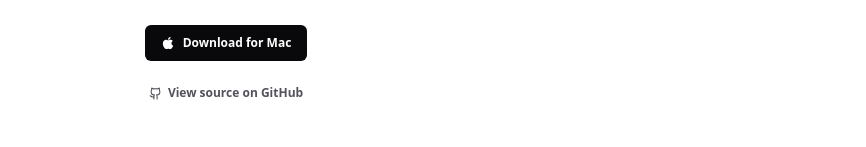
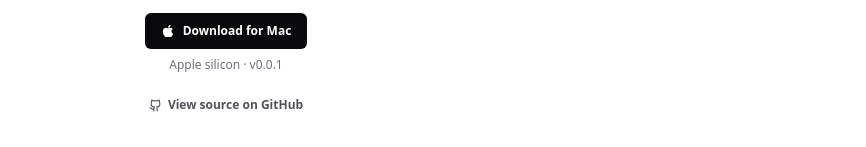
Before and after one commit to scasolari/pdv-martial, a Next.js app: page / in a window 1280 px wide. Shown: the part 417-564 px from the top of the page, without its empty margins (414-1280 px from the left). Built offline with nearby package versions, Linux system fonts and the light colour scheme; no server answers.

Commit message:
fix: link Mac download to latest release asset

```diff
--- a/pages/index.js
+++ b/pages/index.js
@@ -33,7 +33,7 @@ export default function Home() {
                         Connect, explore and manage your databases from one focused workspace.
                     </p>
                     <a
-                        href="https://github.com/scasolari/pdv-martial/releases"
+                        href="https://github.com/scasolari/pdv-martial/releases/download/v0.0.1/Placedv.Query-0.0.1-arm64.dmg"
                         target="_blank"
                         rel="noreferrer"
                         className="inline-flex h-9 items-center justify-center gap-2 rounded-md bg-zinc-950 px-4 text-xs font-semibold text-white transition-colors hover:bg-zinc-700 dark:bg-white dark:text-zinc-950 dark:hover:bg-zinc-200"
@@ -41,6 +41,7 @@ export default function Home() {
                         <FaApple aria-hidden="true" size={14} />
                         Download for Mac
                     </a>
+                    <p className="-mt-4 text-xs text-zinc-500 dark:text-zinc-400">Apple silicon · v0.0.1</p>
                     <a
                         href="https://github.com/scasolari/pdv-martial"
                         target="_blank"
```
